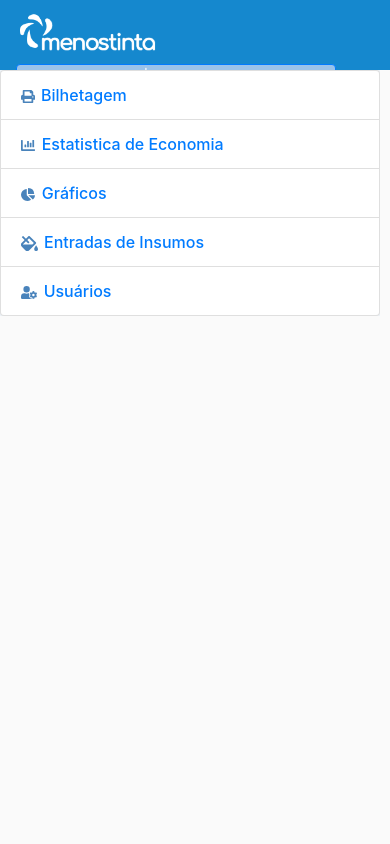
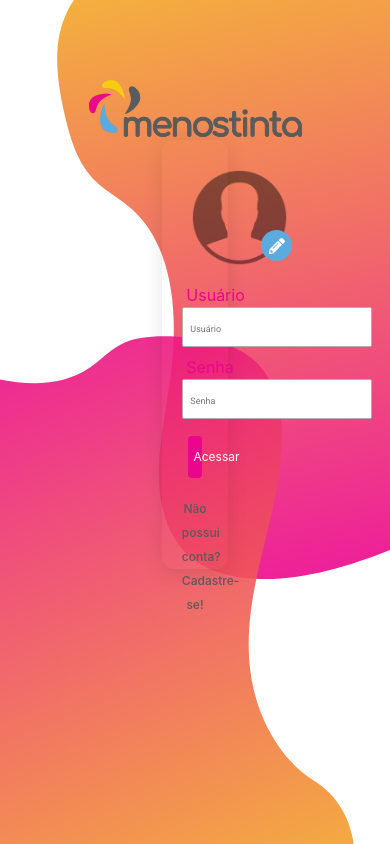
Before and after one commit to pedrohrb7/projeto-menos-tinta, a React (Create React App) app: page / in a window 390 px wide. Built offline with nearby package versions, Linux system fonts and the light colour scheme.

Commit message:
add login

```diff
--- a/src/_components/graficos/Graficos.js
+++ b/src/_components/graficos/Graficos.js
@@ -55,9 +55,9 @@ export default class Graficos extends Component {
 						value={final}
 						onChange={(e) => this.setState({ final: e.target.value })}
 					/>
-					<a href="#" className="btn-consultar" onClick={() => this.consulta()}>
+					<button className="btn-consultar" onClick={() => this.consulta()}>
 						Consultar
-					</a>
+					</button>
 				</div>
 				<div className="areaGrafico">
 					<div>{this.state.apt ? <Grafico5 /> : ""}</div>
--- a/src/_components/login/Login.css
+++ b/src/_components/login/Login.css
@@ -4,26 +4,34 @@
     font-size: 16px;
 }
 
-html, body {
+html, body{
     height: 100%;
 }
 
-body {
-    background-image: url(../assets/images/inferior.svg),
-                      url(../assets/images/logo.png),
-                      url(../assets/images/superior.svg);
+
+
+.login{
+
+    background-image: url(../../_imgs/inferior.svg),
+                      url(../../_imgs/logo.png),
+                      url(../../_imgs/superior.svg);
+
     background-repeat: no-repeat, no-repeat, no-repeat;
     background-position: left bottom, center 10%, right top;
+    width: 100%;
+    height: 100%;
 }
 
-.container {
+.container-login {
     width: 100%;
+    height: 100vh;
     display: flex;
     justify-content: center;
 }
 
 .box-login {
-    height: 50%;
+    width: 17%;
+    height: 429px;
     margin-top: 12%;
     padding: 20px;
     border-radius: 12px;
@@ -33,7 +41,7 @@ body {
 
 label {
     font-size: 1em;
-    margin-left: 1%;
+    margin-left: 17%;
     margin-bottom: 1%;
     color: #EB058C;
     display: block;
@@ -51,7 +59,7 @@ input::placeholder {
     font-size: 0.60em;
 }
 
-button {
+.button-login {
     width:50%;
     height: 5vh;
     color: #fff;
@@ -64,7 +72,7 @@ button {
     margin: 2vh 0;
 }
 
-button:hover {
+.button-login:hover {
     background-color: rgb(187, 6, 111);
     cursor: pointer;
 }
@@ -94,7 +102,7 @@ a {
 
 @media screen and (min-width:320px) and (max-width: 645px) {
     body {
-       background: none, url(../assets/images/logo.png), none;
+       background: none, url(../../_imgs/logo.png), none;
        background-repeat: no-repeat;
        background-position: center 10%;
 
--- a/src/_components/login/Login.jsx
+++ b/src/_components/login/Login.jsx
@@ -1,35 +1,71 @@
 import React, { Component } from 'react';
 
-// import inferior from '../assets/images/inferior.svg';
-// import logo from '../assets/images/logo.png';
-// import superior from '../assets/images/superior.svg';
-import photo from '../assets/images/photo.svg'
+
+import photo from '../../_imgs/photo.svg'
 import './Login.css';
 
 class Login extends Component {
+  constructor(props) {
+    super(props);
+    this.state={
+        email:'',
+        senha:'',
+        logado: false
+  };
+}
+logar(event) {
+  event.preventDefault();
+  const { history } = this.props;
+  const {email,senha} = this.state;
+  var myHeaders = new Headers();
+  myHeaders.append("X-Requested-With", "XMLHttpRequest");
+  var requestOptions = {
+    method: "GET",
+    headers: myHeaders,
+    redirect: "follow",
+  };
+
+  if(email === "" & senha==="") {
+    alert("Por favor digite um usuário e senha");
+  }
+  else {
+    fetch("https://cors-anywhere.herokuapp.com/54.159.114.209:211/datasnap/rest/TServerMethods1/Login?"+this.state.email+"&"+this.state.senha)
+            .then((response)=>response.json()).then((data)=>{ console.log(JSON.stringify(data))
+              if(JSON.stringify(data)==='') {
+
+              }
+              else {
+                 history.push('/PageControl');
+              }
+
+
+            })
+            .catch((err)=>console.error(err))
+
+  }
+}
 render(){
     return(
-        <>
-          <div className="container">
-              {/* <img src={inferior} className="gradienteInferior" /> */}
 
-             {/* <img src={logo} className="logo" alt="Logo Menos Tinta" />    */}
+      <div className="login">
 
-            <div className="box-login">
+        <div className="container-login">
+
+
+          <form className="box-login" onSubmit={(e)=>this.logar(e)}>
               <img src={photo} className="photo" />
               <label>Usuário</label>
-                <input type="text" placeholder="Usuário" required />
+              <input type="text" placeholder="Usuário" value={this.state.email} onChange={(e)=>this.setState({email:e.target.value})} required/>
               <label>Senha</label>
-                <input type="password" placeholder="Senha" />
+              <input type="password" placeholder="Senha" value={this.state.senha} onChange={(e)=>this.setState({senha:e.target.value})}/>
               <br />
-                <button>Acessar</button>
+              <button className="button-login">Acessar</button>
               <br />
               <a href="https://menostinta.com.br/" target="_blank">Não possui conta? Cadastre-se!</a>
+          </form>
+
        </div>
-
-            {/* <img src={superior} className="gradienteSuperior" />      */}
       </div>
-        </>
     )
   }
 }
--- a/src/_components/menu/PageControl.js
+++ b/src/_components/menu/PageControl.js
@@ -10,6 +10,7 @@ import UserList from "../../pages/UserListPage";
 import Iventory from "../../pages/InventoryReceiptPage";
 import Economy from "../../pages/EconomyPage";
 import Graphics from "../../pages/GraphicsPage";
+import Menu from './Menu';
 // import TicketingPage from "../../pages/TicketingPage";
 
 import userSide from "../../_imgs/user-cog.svg";
@@ -20,6 +21,7 @@ import supplySide from "../../_imgs/fill-drip.svg";
 
 const PageControl = () => {
 	return (
+
 		<Router>
 			<Row>
 				<Col sm={4}>
@@ -80,7 +82,7 @@ const PageControl = () => {
 				</Col>
 				<Col sm={8}>
 					<Switch>
-						<Route path="/bilhetagem" exact component={Ticketing} />
+						<Route path="/PageControl" exact component={Ticketing} />
 						<Route path="/estatisticaEconomia" component={Economy} />
 						<Route path="/graficos" component={Graphics} />
 						<Route path="/entradaInsumos" component={Iventory} />
--- /dev/null
+++ b/src/history.js
@@ -0,0 +1,3 @@
+import { createBrowserHistory } from 'history';
+
+export default createBrowserHistory();
--- a/src/index.js
+++ b/src/index.js
@@ -1,11 +1,15 @@
 import React from "react";
 import ReactDOM from "react-dom";
 
+
 import App from "./pages/App";
+import Routes from './router';
+import history from './history';
+
 
 ReactDOM.render(
-	<React.StrictMode>
-		<App />
-	</React.StrictMode>,
+	<div>
+		<Routes history={history}/>
+	</div>,
 	document.getElementById("root")
 );
--- /dev/null
+++ b/src/router.js
@@ -0,0 +1,26 @@
+import React from 'react';
+import { BrowserRouter, Switch, Route, Redirect} from 'react-router-dom';
+import Login from './_components/login/Login.jsx';
+import PageControl from './_components/menu/PageControl';
+import App from './pages/App';
+
+
+
+
+
+const Routes = () => {
+  return(
+    <BrowserRouter>
+
+    <Switch>
+      <Route exact path="/" component={Login}/>
+      <Route path="/PageControl" component={App}/>
+
+
+
+    </Switch>
+    </BrowserRouter>
+  );
+}
+
+export default Routes;
```
Also changed, not shown: src/_components/login/Login.js (+36 -1 lines). Lines whose indentation alone changed are shown as unchanged.
